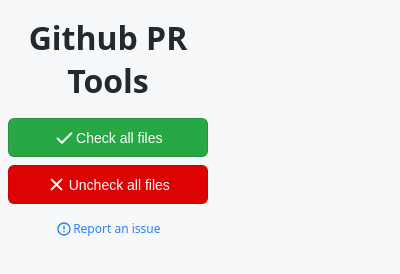
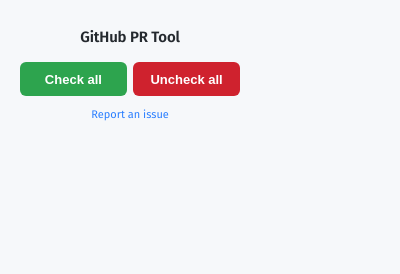
Before and after one commit to 8Thomas8/github-pr-tool-chrome-extension, a browser extension: page popup.html in a window 400 px wide. Drawn offline with Linux system fonts and the light colour scheme.

Commit message:
feat(Popup) modernize UI (#47)

```diff
--- a/assets/css/popup.css
+++ b/assets/css/popup.css
@@ -6,13 +6,8 @@
   --btn-text: #ffffff;
   --btn-border: #1f232826;
 
-  --btn-check-bg: #28a745;
-  --btn-check-hover: #2ec451;
-  --btn-check-active: #26a141;
-
-  --btn-uncheck-bg: #dd0303;
-  --btn-uncheck-hover: #f81f1f;
-  --btn-uncheck-active: #c71a1a;
+  --btn-check-bg: #2da44e;
+  --btn-uncheck-bg: #cf222e;
 
   --report-link: #2b7fff;
   --report-link-hover: #2b55ff;
@@ -38,20 +33,16 @@
 }
 
 body {
-  width: 200px;
+  width: 220px;
   display: flex;
   flex-direction: column;
   justify-content: center;
   align-items: stretch;
   background-color: var(--bg);
-  padding-bottom: 0.5rem;
+  padding: 0.75rem;
   font-family:
+    'Fira Sans',
     system-ui,
-    -apple-system,
-    BlinkMacSystemFont,
-    'Segoe UI',
-    Helvetica,
-    Arial,
     sans-serif;
   text-align: center;
   color: var(--text);
@@ -59,61 +50,45 @@
 
 h1 {
   color: var(--text);
-  margin-bottom: 1rem;
-  margin-top: 0.5rem;
+  font-size: 15px;
+  font-weight: 600;
+  letter-spacing: -0.01em;
+  margin: 0.5rem 0 1rem;
 }
 
 /* Main buttons */
 
 .btn {
   cursor: pointer;
-  border-color: var(--btn-border);
+  border: none;
   color: var(--btn-text);
-  font-size: 14px;
-  font-weight: 500;
-  border-width: 1px;
-  border-style: solid;
+  font-size: 13px;
+  font-weight: 600;
   border-radius: 6px;
-  padding: 0.5rem 0.75rem;
-  transition: background 0.2s;
-  display: flex;
-  align-items: center;
-  justify-content: center;
-  gap: 0.1rem;
+  padding: 0.6rem 1rem;
+  transition: all 0.15s ease;
+  flex: 1;
 }
 
-.btn svg {
-  fill: currentColor;
-  height: 1.5em;
-  width: 1.5em;
+.btn-group {
+  display: flex;
+  gap: 0.4rem;
 }
 
-.btn + .btn {
-  margin-top: 0.5rem;
+.btn:hover {
+  filter: brightness(1.15);
+}
+
+.btn:active {
+  filter: brightness(0.95);
 }
 
 .btn-check-all {
   background-color: var(--btn-check-bg);
 }
 
-.btn-check-all:hover {
-  background-color: var(--btn-check-hover);
-}
-
-.btn-check-all:active {
-  background-color: var(--btn-check-active);
-}
-
 .btn-uncheck-all {
   background-color: var(--btn-uncheck-bg);
-}
-
-.btn-uncheck-all:hover {
-  background-color: var(--btn-uncheck-hover);
-}
-
-.btn-uncheck-all:active {
-  background-color: var(--btn-uncheck-active);
 }
 
 /* Update notification */
@@ -193,7 +168,7 @@
 }
 
 .progress-bar {
-  height: 6px;
+  height: 8px;
   background-color: var(--btn-border);
   border-radius: 3px;
   overflow: hidden;
@@ -208,7 +183,7 @@
 }
 
 .progress-container.done .progress-fill {
-  animation: blink 0.8s ease;
+  animation: blink 0.5s ease;
 }
 
 @keyframes blink {
@@ -222,23 +197,15 @@
 /* Report issue link */
 
 .report-issue-link {
-  font-size: 12px;
+  font-size: 11px;
   color: var(--report-link);
-  display: flex;
-  align-items: center;
-  justify-content: center;
-  gap: 0.1rem;
-  transition: color 0.2s;
-  margin-top: 1rem;
+  transition: color 0.15s ease;
+  margin-top: 0.75rem;
   text-decoration: none;
+  align-self: center;
 }
 
 .report-issue-link:hover {
+  text-decoration: underline;
   color: var(--report-link-hover);
 }
-
-.report-issue-link svg {
-  fill: currentColor;
-  height: 1rem;
-  width: 1rem;
-}
--- a/popup.html
+++ b/popup.html
@@ -1,8 +1,14 @@
 <!doctype html>
 <html>
   <head>
-    <title>Mon Extension</title>
+    <title>GitHub PR Tool</title>
     <script src="assets/js/popup.js"></script>
+    <link rel="preconnect" href="https://fonts.googleapis.com" />
+    <link rel="preconnect" href="https://fonts.gstatic.com" crossorigin />
+    <link
+      href="https://fonts.googleapis.com/css2?family=Fira+Sans:wght@400;600&display=swap"
+      rel="stylesheet"
+    />
     <link rel="stylesheet" href="assets/css/popup.css" />
   </head>
 
@@ -24,23 +30,11 @@
         </svg>
       </button>
     </div>
-    <h1>Github PR Tools</h1>
-    <button id="check-all-files-btn" class="btn btn-check-all">
-      <svg aria-hidden="true" viewBox="0 0 16 16" version="1.1">
-        <path
-          d="M13.78 4.22a.75.75 0 0 1 0 1.06l-7.25 7.25a.75.75 0 0 1-1.06 0L2.22 9.28a.75.75 0 0 1 1.06-1.06L6 10.94l6.72-6.72a.75.75 0 0 1 1.06 0Z"
-        />
-      </svg>
-      Check all files
-    </button>
-    <button id="uncheck-all-files-btn" class="btn btn-uncheck-all">
-      <svg aria-hidden="true" viewBox="0 0 16 16" version="1.1">
-        <path
-          d="M3.72 3.72a.75.75 0 0 1 1.06 0L8 6.94l3.22-3.22a.75.75 0 1 1 1.06 1.06L9.06 8l3.22 3.22a.75.75 0 1 1-1.06 1.06L8 9.06l-3.22 3.22a.75.75 0 0 1-1.06-1.06L6.94 8 3.72 4.78a.75.75 0 0 1 0-1.06Z"
-        />
-      </svg>
-      Uncheck all files
-    </button>
+    <h1>GitHub PR Tool</h1>
+    <div class="btn-group">
+      <button id="check-all-files-btn" class="btn btn-check-all">Check all</button>
+      <button id="uncheck-all-files-btn" class="btn btn-uncheck-all">Uncheck all</button>
+    </div>
     <div id="progress-container" class="progress-container" hidden>
       <span id="progress-text" class="progress-text"></span>
       <div class="progress-bar">
@@ -53,11 +47,6 @@
       rel="noopener noreferrer"
       class="report-issue-link"
     >
-      <svg aria-hidden="true" xmlns="http://www.w3.org/2000/svg" viewBox="0 0 24 24">
-        <path
-          d="M11,15H13V17H11V15M11,7H13V13H11V7M12,2C6.47,2 2,6.5 2,12A10,10 0 0,0 12,22A10,10 0 0,0 22,12A10,10 0 0,0 12,2M12,20A8,8 0 0,1 4,12A8,8 0 0,1 12,4A8,8 0 0,1 20,12A8,8 0 0,1 12,20Z"
-        />
-      </svg>
       Report an issue
     </a>
   </body>
```
